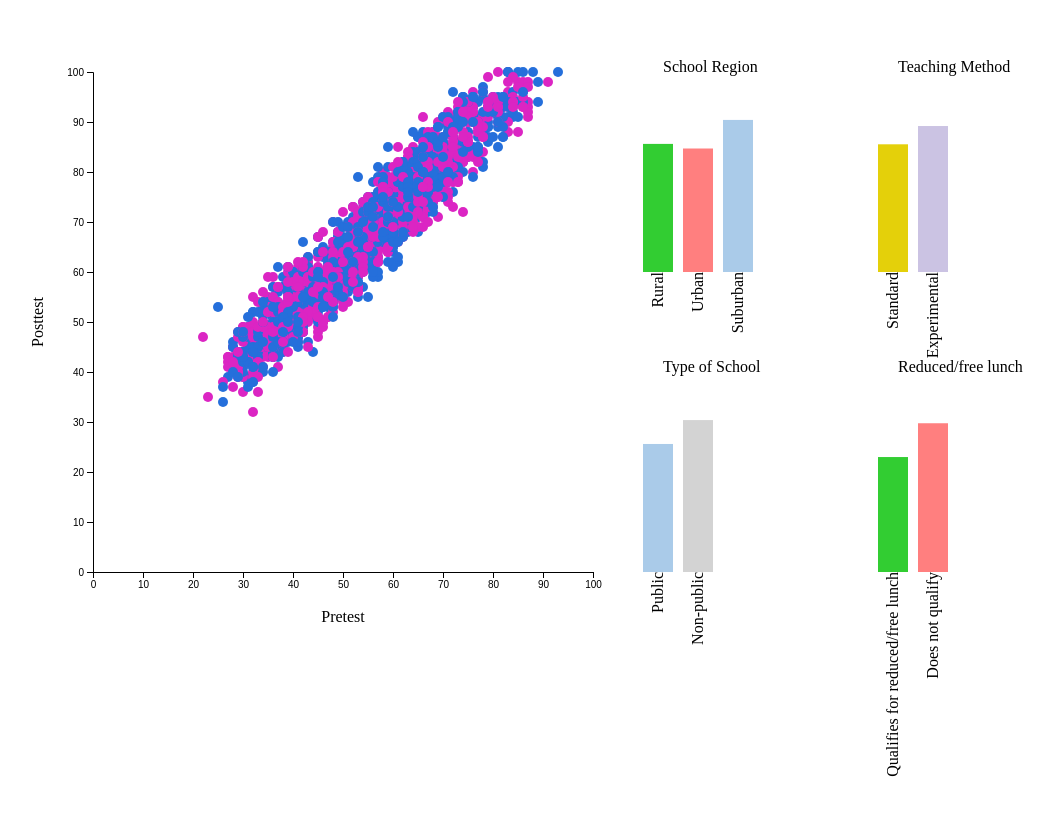
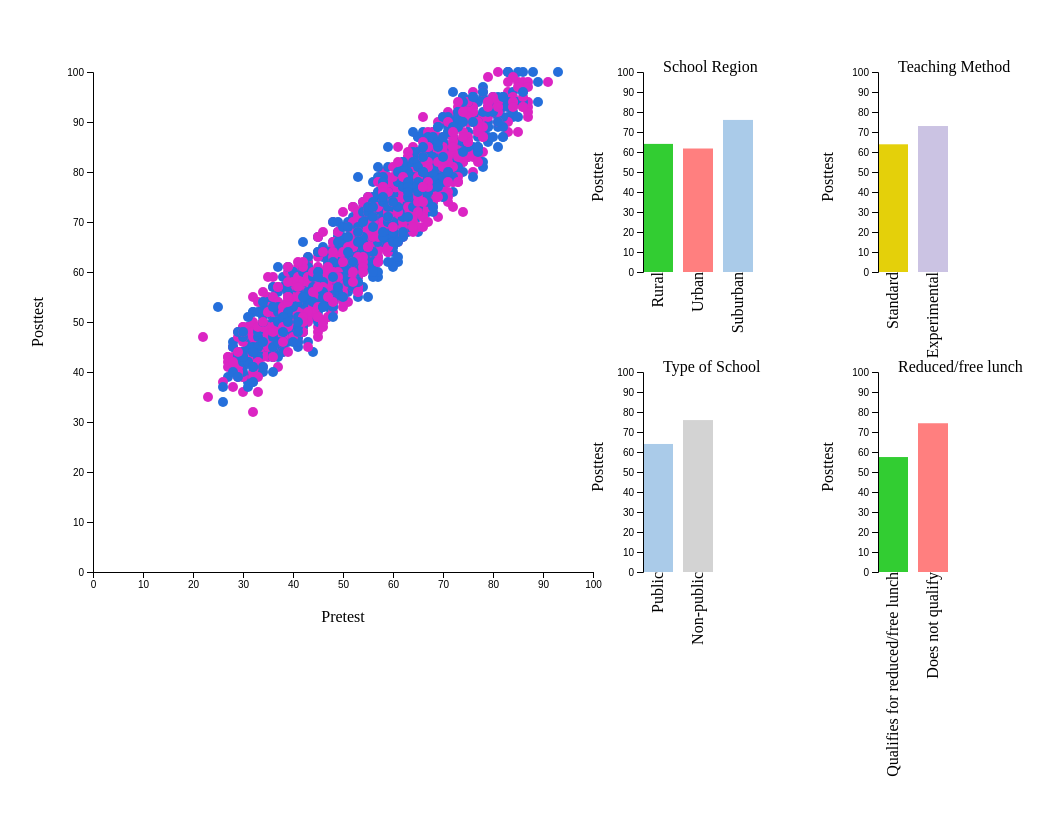
Before and after one commit to narquie/narquie.github.io, a plain HTML site: page index.html in a window 1280 px wide. Shown: the part 136-950 px from the top of the page, without its empty margins (115-1169 px from the left). Drawn offline with nearby package versions, Linux system fonts and the light colour scheme.

Commit message:
Fix y axis not coming up

```diff
--- a/index.html
+++ b/index.html
@@ -284,8 +284,15 @@
                             .style('fill',function(d,i) {if(d==0){return "#32CD32"}else{if(d==1){return "#FF7F7F"}else{return "#aacbe9"}};});
                         d3.select("svg")
                         .append("g")
-                        .attr("transform","translate("+(margin*3)+150+","+margin+")")
+                        .attr("transform","translate("+750+","+margin+")")
                         .call(d3.axisLeft(ysbar));
+                        d3.select("svg")
+                        .append("text")
+                        .attr("x",margin * (-1) - 80)
+                        .attr("y",margin*3 + 110)
+                        .style("text-anchor", "end")
+                        .text("Posttest")
+                        .attr("transform","rotate(-90)");
                         d3.select("svg")
                         .append("text")
                         .attr("x",margin*(-2))
@@ -361,8 +368,15 @@
                             .style('fill',function(d,i) {if(d==3){return "#E4D00A"}else{return "#CBC3E3"};});
                         d3.select("svg")
                         .append("g")
-                        .attr("transform","translate("+(margin*4)+185+","+margin+")")
+                        .attr("transform","translate("+985+","+margin+")")
                         .call(d3.axisLeft(ysbar));
+                        d3.select("svg")
+                        .append("text")
+                        .attr("x",margin * (-1) - 80)
+                        .attr("y",margin*4 + 140)
+                        .style("text-anchor", "end")
+                        .text("Posttest")
+                        .attr("transform","rotate(-90)");
                         d3.select("svg")
                         .append("text")
                         .attr("x",margin * (-2))
@@ -431,8 +445,15 @@
                             .style('fill',function(d,i) {if(d==5){return "#aacbe9"}else{return "#d3d3d3"};});
                         d3.select("svg")
                         .append("g")
-                        .attr("transform","translate("+(margin*3)+150+","+(margin*2)+100+")")
+                        .attr("transform","translate("+750+","+500+")")
                         .call(d3.axisLeft(ysbar));
+                        d3.select("svg")
+                        .append("text")
+                        .attr("x",margin * (-2) - 170)
+                        .attr("y",margin*3 + 110)
+                        .style("text-anchor", "end")
+                        .text("Posttest")
+                        .attr("transform","rotate(-90)");
                         d3.select("svg")
                         .append("text")
                         .attr("x",margin * (-3) - 100)
@@ -503,8 +524,15 @@
                             .style('fill',function(d,i) {if(d==7){return "#32CD32"}else{return "#FF7F7F"};});
                         d3.select("svg")
                         .append("g")
-                        .attr("transform","translate("+(margin*4)+185+","+(margin*2)+100+")")
+                        .attr("transform","translate("+985+","+500+")")
                         .call(d3.axisLeft(ysbar));
+                        d3.select("svg")
+                        .append("text")
+                        .attr("x",margin * (-2) - 170)
+                        .attr("y",margin*4 + 140)
+                        .style("text-anchor", "end")
+                        .text("Posttest")
+                        .attr("transform","rotate(-90)");
                         d3.select("svg")
                         .append("text")
                         .attr("x",margin * (-3) - 100)
```
